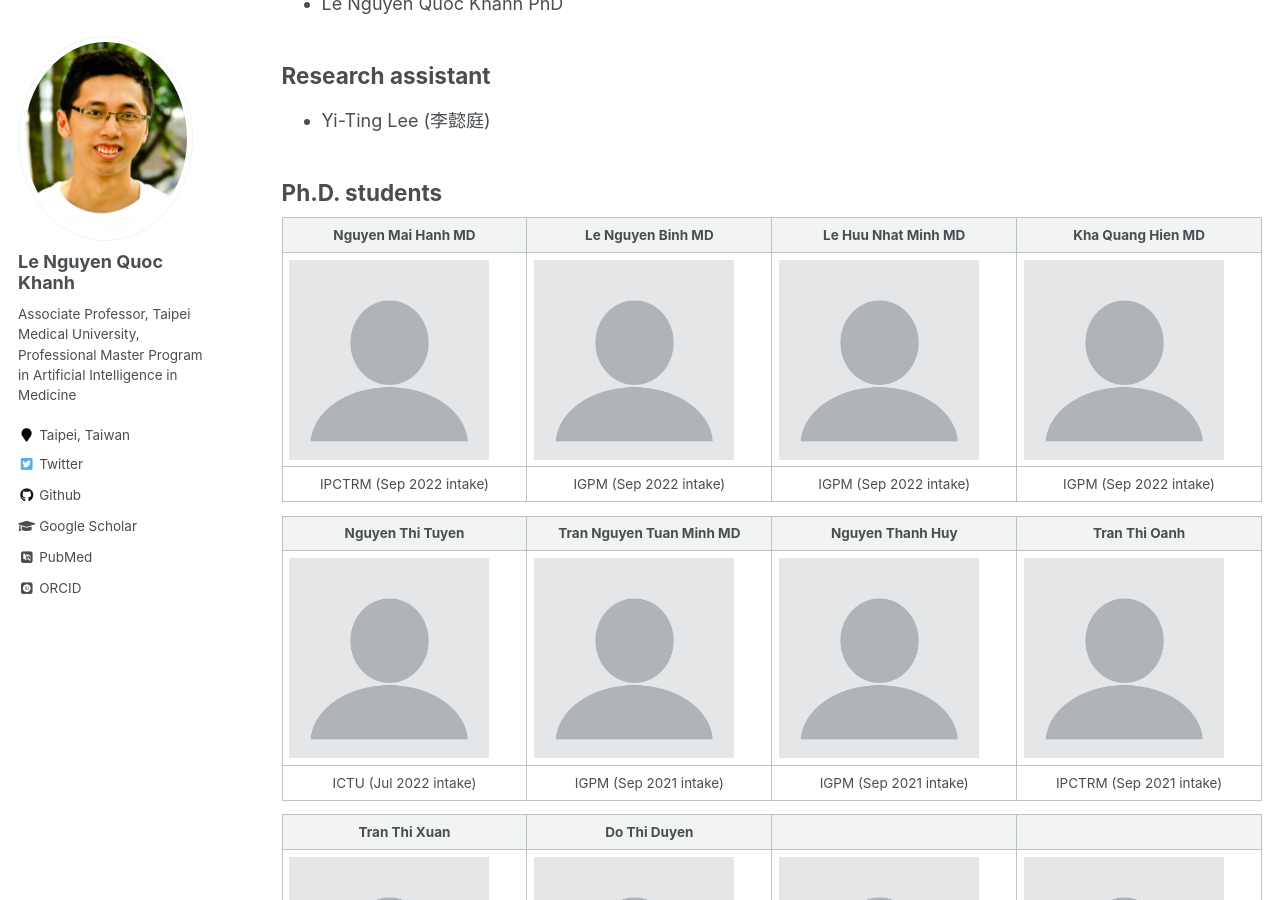
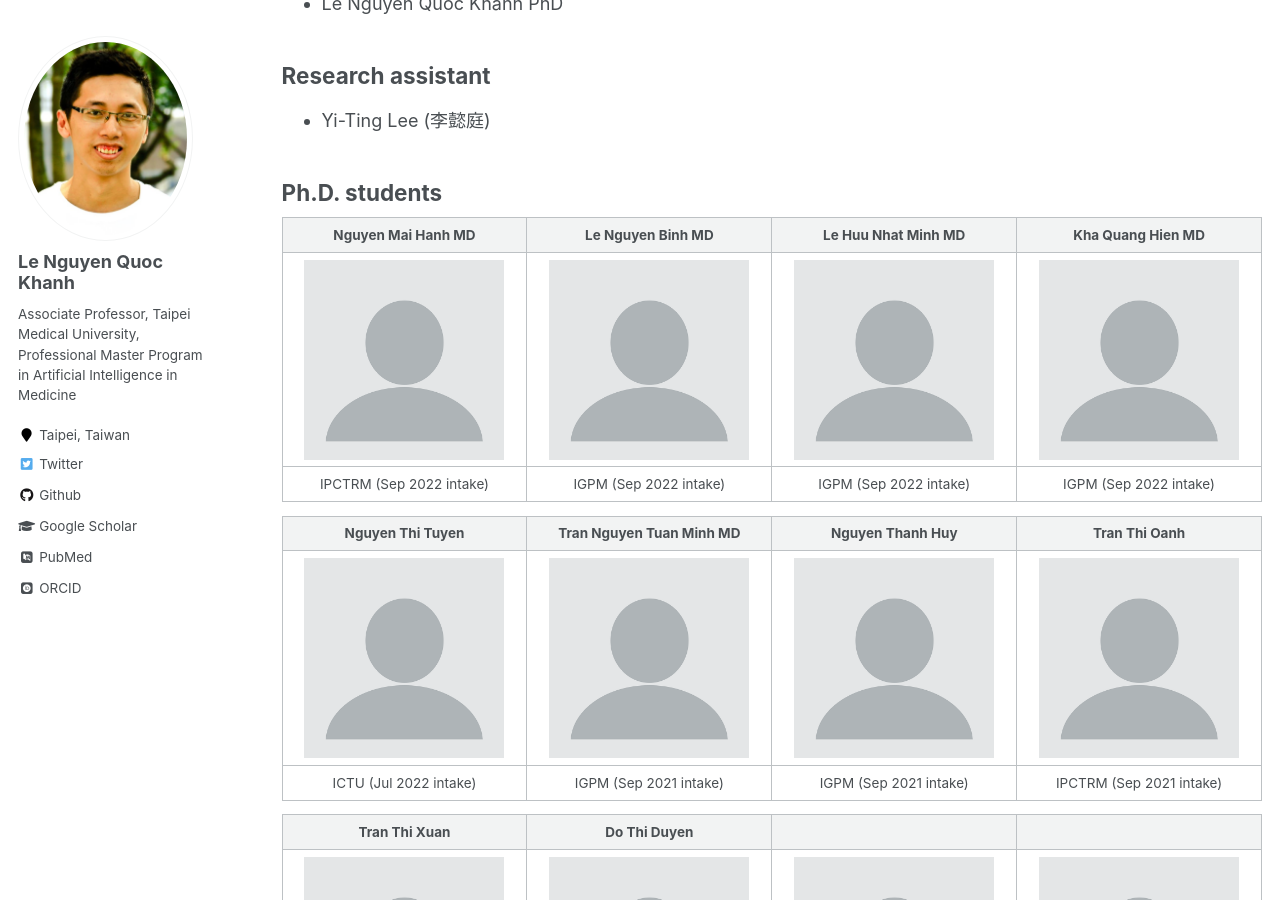
Before and after one commit to khanhlee/khanhlee.github.io, a Jekyll site: the page built from _pages/member.md, in a window 1280 px wide and 900 px high, scrolled down 365 px. Built offline with Jekyll 4.4.1, drawn with Linux system fonts in a browser that asks for light colours; some web fonts are replaced.

Commit message:
Update member.md

```diff
--- a/_pages/member.md
+++ b/_pages/member.md
@@ -18,34 +18,34 @@ author_profile: true
 
 | Nguyen Mai Hanh MD | Le Nguyen Binh MD | Le Huu Nhat Minh MD | Kha Quang Hien MD |
 | :-------------: | :-------------: | :-----: | :-----: |
-| <img align="left" src="/images/profile.png" width="200px"> | <img align="left" src="/images/profile.png" width="200px"> | <img align="left" src="/images/profile.png" width="200px"> | <img align="left" src="/images/profile.png" width="200px"> |
+| <img align="center" src="/images/profile.png" width="200px"> | <img align="center" src="/images/profile.png" width="200px"> | <img align="center" src="/images/profile.png" width="200px"> | <img align="center" src="/images/profile.png" width="200px"> |
 | IPCTRM (Sep 2022 intake) | IGPM (Sep 2022 intake) | IGPM (Sep 2022 intake) | IGPM (Sep 2022 intake) |
 
 | Nguyen Thi Tuyen | Tran Nguyen Tuan Minh MD | Nguyen Thanh Huy | Tran Thi Oanh |
 | :-------------: | :-------------: | :-----: | :-----: |
-| <img align="left" src="/images/profile.png" width="200px"> | <img align="left" src="/images/profile.png" width="200px"> | <img align="left" src="/images/profile.png" width="200px"> | <img align="left" src="/images/profile.png" width="200px"> |
+| <img align="center" src="/images/profile.png" width="200px"> | <img align="center" src="/images/profile.png" width="200px"> | <img align="center" src="/images/profile.png" width="200px"> | <img align="center" src="/images/profile.png" width="200px"> |
 | ICTU (Jul 2022 intake) | IGPM (Sep 2021 intake) | IGPM (Sep 2021 intake) | IPCTRM (Sep 2021 intake) |
 
 | Tran Thi Xuan | Do Thi Duyen |  |  |
 | :-------------: | :-------------: | :-----: | :-----: |
-| <img align="left" src="/images/profile.png" width="200px"> | <img align="left" src="/images/profile.png" width="200px"> | <img align="left" src="/images/profile.png" width="200px"> | <img align="left" src="/images/profile.png" width="200px"> |
+| <img align="center" src="/images/profile.png" width="200px"> | <img align="center" src="/images/profile.png" width="200px"> | <img align="center" src="/images/profile.png" width="200px"> | <img align="center" src="/images/profile.png" width="200px"> |
 | ICTU (Apr 2021 intake) | GIBI (Sep 2020 intake) |  |  |
 
 ## Master students
 
 | Wan-Ying Lin (林宛瑩) MD | Jennifer Hsieh (謝臻怡) MD | Lin Ning (林寧) MD | Luong Thi My Trang MD |
 | :-------------: | :-------------: | :-----: | :-----: |
-| <img align="left" src="/images/profile.png" width="200px"> | <img align="left" src="/images/profile.png" width="200px"> | <img align="left" src="/images/profile.png" width="200px"> | <img align="left" src="/images/profile.png" width="200px"> |
+| <img align="center" src="/images/profile.png" width="200px"> | <img align="center" src="/images/profile.png" width="200px"> | <img align="center" src="/images/profile.png" width="200px"> | <img align="center" src="/images/profile.png" width="200px"> |
 | AIIM (Sep 2023 intake) | AIIM (Sep 2022 intake) | AIIM (Sep 2022 intake) | IGPM (Sep 2022 intake) |
 
 ## Alumni
 
 | Dang Huy Hoang MD PhD | Le Viet Huan MD PhD | Luu Ho Thanh Lam MD PhD | Truong Nguyen Khanh Hung MD PhD |
 | :-------------: | :-------------: | :-----: | :-----: |
-| <img align="left" src="/images/profile.png" width="200px"> | <img align="left" src="/images/profile.png" width="200px"> | <img align="left" src="/images/profile.png" width="200px"> | <img align="left" src="/images/profile.png" width="200px"> |
+| <img align="center" src="/images/profile.png" width="200px"> | <img align="center" src="/images/profile.png" width="200px"> | <img align="center" src="/images/profile.png" width="200px"> | <img align="center" src="/images/profile.png" width="200px"> |
 | IPCTRM (graduated in 2024) | IGPM (graduated in 2023) | IGPM (graduated in 2022) | IGPM (graduated in 2022) |
 
 | Randy Lin (林治毅) | Lara Lin (林佩諭) | Nancy Cheng (程春燕) | Alaina Wang (王詩晴) MD |
 | :-------------: | :-------------: | :-----: | :-----: |
-| <img align="left" src="/images/profile.png" width="200px"> | <img align="left" src="/images/profile.png" width="200px"> | <img align="left" src="/images/profile.png" width="200px"> | <img align="left" src="/images/profile.png" width="200px"> |
+| <img align="center" src="/images/profile.png" width="200px"> | <img align="center" src="/images/profile.png" width="200px"> | <img align="center" src="/images/profile.png" width="200px"> | <img align="center" src="/images/profile.png" width="200px"> |
 | AIIM (graduated in 2022) | AIIM (graduated in 2022) | AIIM (graduated in 2022) | AIIM (graduated in 2021) |
```
